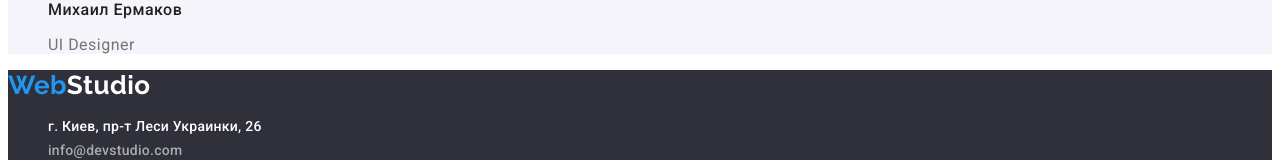
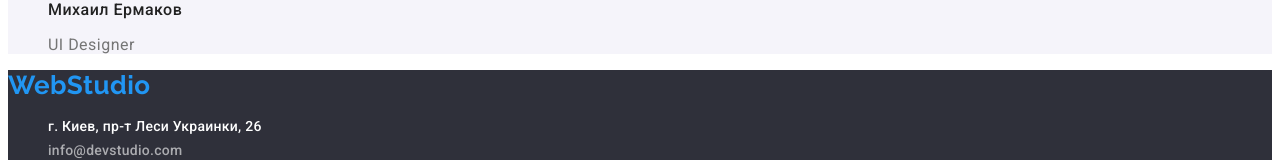
Before and after one commit to Pavlo-Radchenko/goit-markup-hw-02, a plain HTML site: page index.html in a window 1280 px wide. In both pictures the pointer is over the link 79 px from the left and 3261 px from the top of the page. Shown: the part 3176-3336 px from the top of the page. Drawn offline with Linux system fonts and the light colour scheme.

Commit message:
Update styles.css

```diff
--- a/css/styles.css
+++ b/css/styles.css
@@ -164,6 +164,9 @@ body {
 .footer .page-logo {
   color: var(--primary-white-color);
 }
+.footer .page-logo:hover {
+  color: var(--accent-color);
+}
 /* button */
 .button {
   background-color: #f5f4fa;
```
